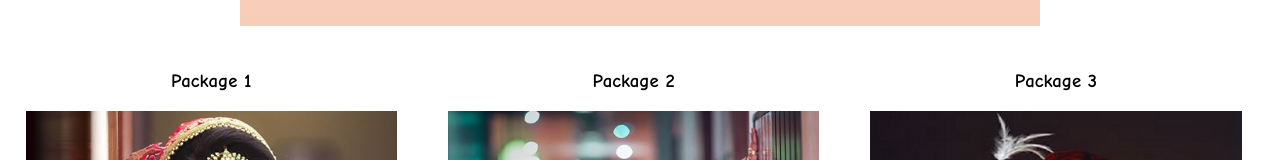
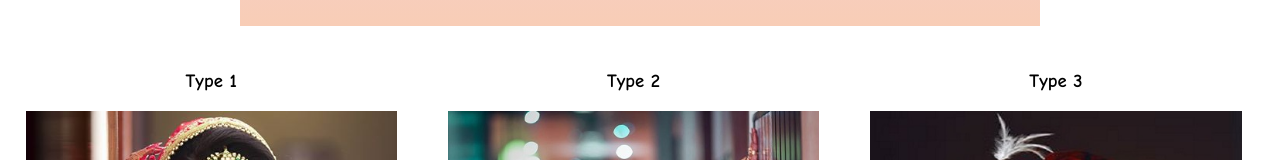
Before and after one commit to Divyanshusy/sulok, a plain HTML site: page index.html in a window 1280 px wide. Shown: the part 846-1006 px from the top of the page. Drawn offline with Linux system fonts and the light colour scheme.

Commit message:
Update index.html

```diff
--- a/index.html
+++ b/index.html
@@ -35,19 +35,19 @@
  	<div class="clearfix"></div>
 
  <div class="one-third">
-		<h3>Package 1</h3>
+		<h3>Type 1</h3>
 		<img src="1.jpeg">
 		<p>Details are as follows</p>
 
  </div>
  <div class="one-third">
-		<h3>Package 2</h3>
+		<h3>Type 2</h3>
 		<img src="2.jpeg">
 				<p>Details are as follows</p>
 
  </div>
  <div class="one-third">
-		<h3>Package 3</h3>
+		<h3>Type 3</h3>
 		<img src="3.jpeg">
 				<p>Details are as follows</p>
 
```
